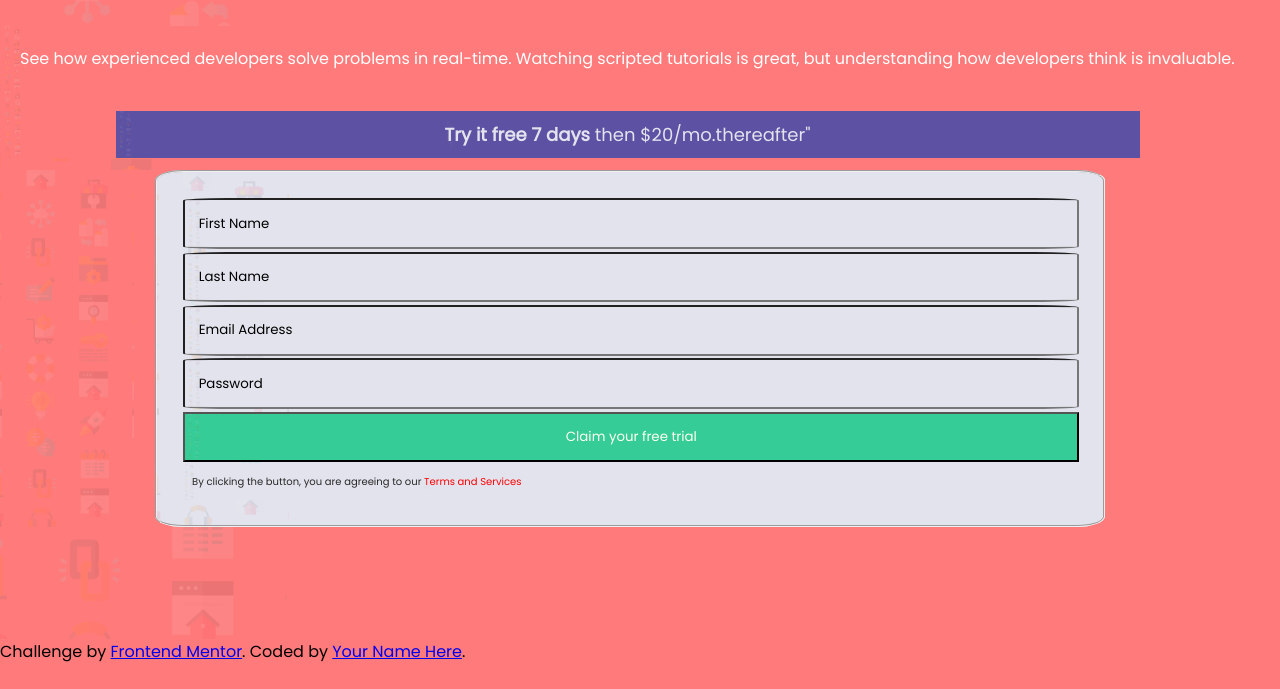
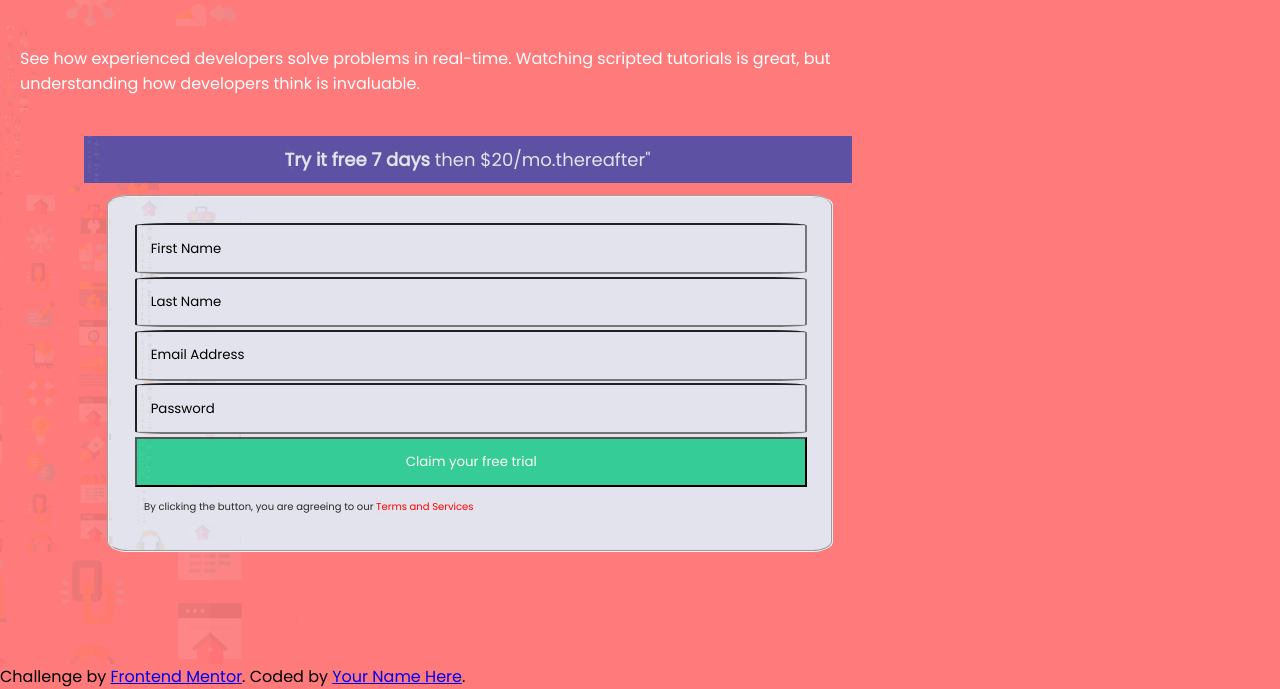
Before and after one commit to Jasmine582/intro_component-fm, a plain HTML site: page index.html in a window 1280 px wide. Shown: the part 166-855 px from the top of the page. Before the commit the page ends 830 px from the top, so only its background shows below. Drawn offline with Linux system fonts and the light colour scheme.

Commit message:
Added media queries

```diff
--- a/style.css
+++ b/style.css
@@ -89,3 +89,9 @@ input[type="button"] {
 footer {
   margin-top: 7em;
 }
+
+@media (min-width:1024px) {
+  *{
+    max-width: 960px;
+  }
+}
```
